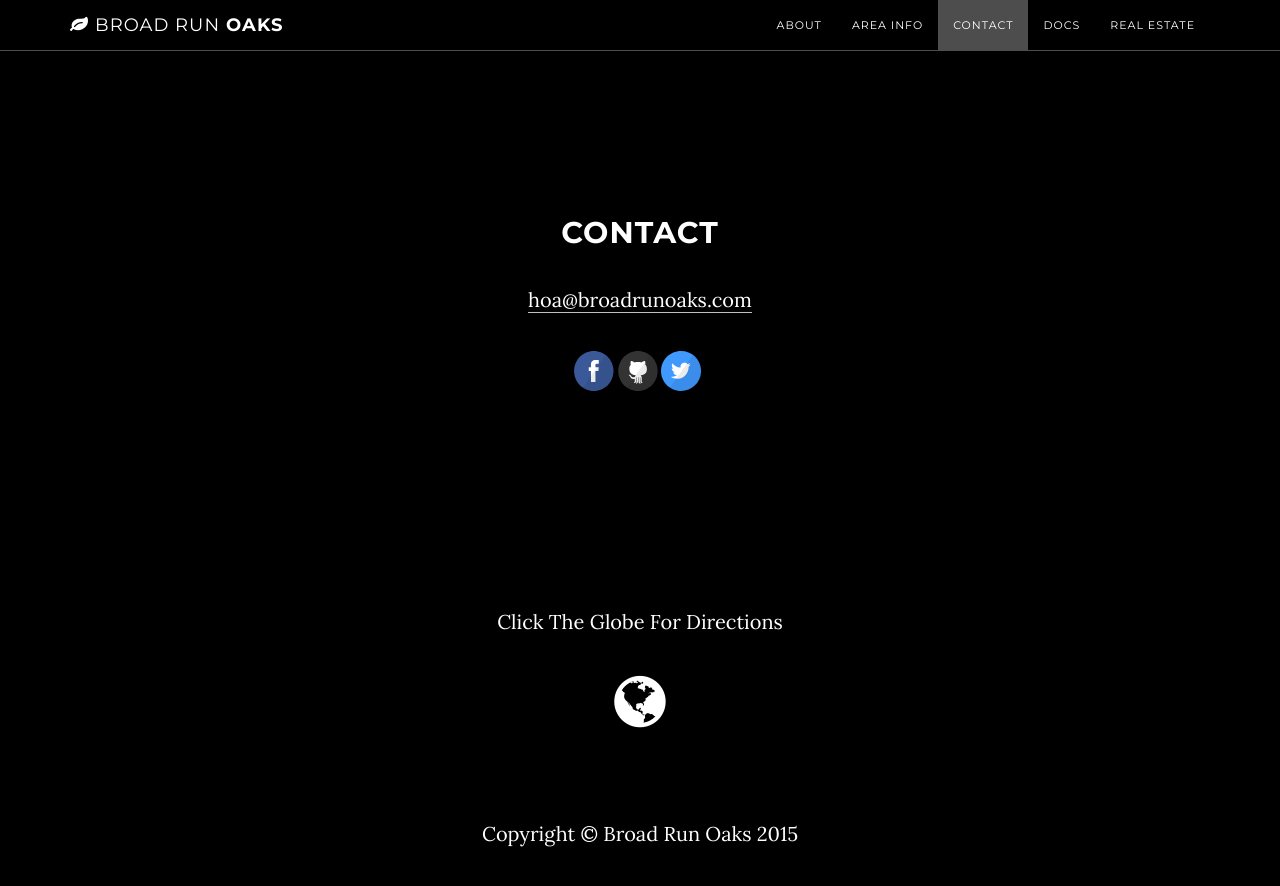
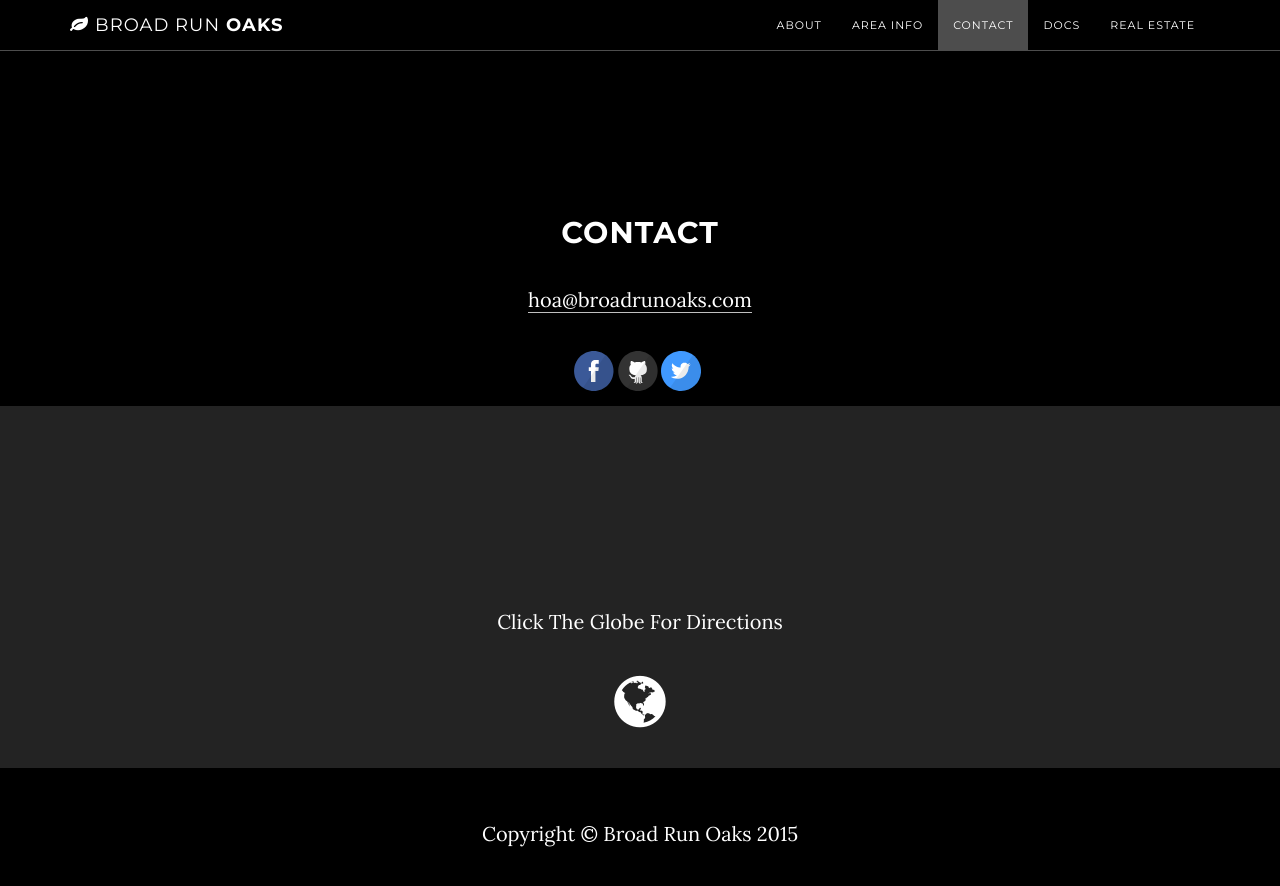
Before and after one commit to BroadRunOaks/broadrunoaks.github.io, a Jekyll site: the page built from index.html, in a window 1280 px wide and 900 px high, scrolled down 1946 px. Shown: the top 886 px of the window. Built offline with Jekyll 4.4.1, drawn with Linux system fonts in a browser that asks for light colours; Markdown is read by kramdown in place of the engine named in the settings.

Commit message:
Update grayscale.css

```diff
--- a/_includes/css/grayscale.css
+++ b/_includes/css/grayscale.css
@@ -376,3 +376,7 @@ body {
 #map_section{
     cursor:pointer;
 }
+
+#map_wrapper{
+    background:#232323;
+}
```
